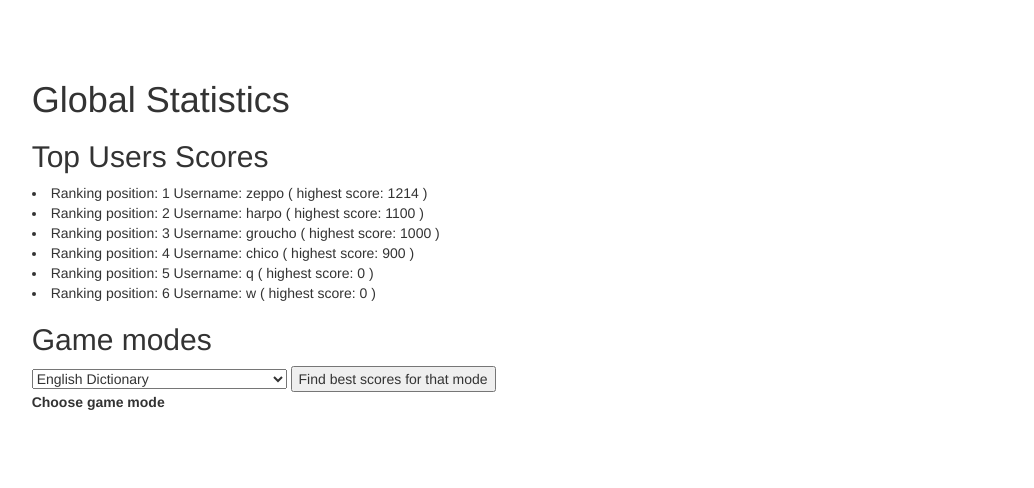
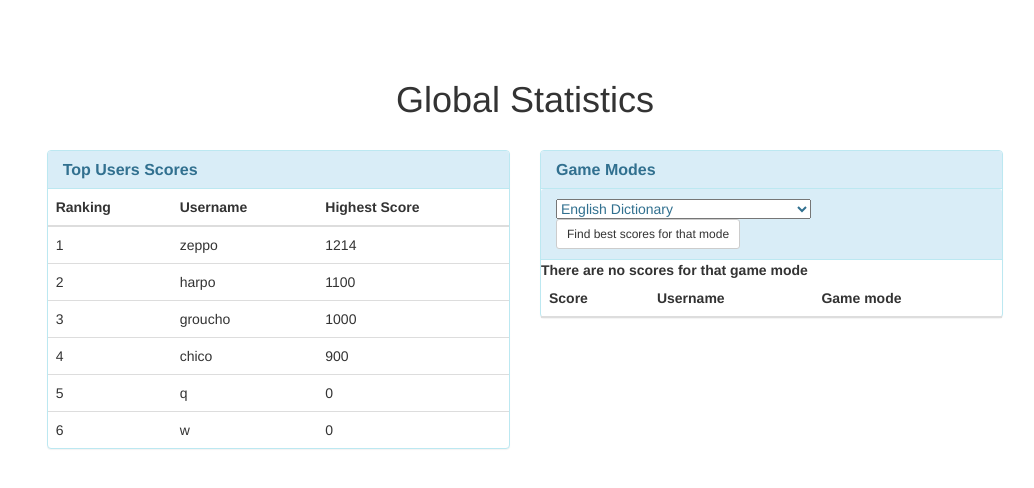
Before and after one commit to 2077929L/Keydash, a Django app: page /keydash/statistics_global/ in a window 1280 px wide. Shown: the part 50-538 px from the top of the page, without its empty margins (115-1149 px from the left). Run offline with Django 3.2, Linux system fonts and the light colour scheme; a user stored in the database is signed in; data comes from the database, SQL or seed files in the repository; both versions use the stored data as it was after the commit; lists and menus that the app fills with data are empty; some libraries are stand-ins or nearby versions.

Commit message:
Changed the layout of the global statistic template

```diff
--- a/keydash_app/views.py
+++ b/keydash_app/views.py
@@ -204,6 +204,10 @@
             profile.user_id = request.user.id
             if 'picture' in request.FILES:
                 profile.picture = request.FILES['picture']
+
+            # setting the ranking position
+            all_users = UserProfile.objects.all()
+            profile.ranking_position = len(all_users)
             profile.save()
             return HttpResponseRedirect('/keydash/friends_keydash/')
         else:
--- a/templates/keydash_app/friends_keydash.html
+++ b/templates/keydash_app/friends_keydash.html
@@ -16,7 +16,7 @@
 
 
     {% if other_users %}
-    Add to your Friends
+    <h2>Add to your Friends</h2>
     <ul>
         {% for other_user in other_users %}
             <li>User: {{ other_user.username }} <a href="{% url 'friendship_add_friend' other_user.username %}">add as friend</a> </li>
@@ -24,7 +24,8 @@
     </ul>
     {% endif %}
 
-    Find other users and add as friends
+    <br>
+    <h3>Find other users and add as friends</h3>
     <form>
         <input type="text" name="suggestion" value="" id="suggestion" />
     </form>
--- a/templates/keydash_app/profile_registration.html
+++ b/templates/keydash_app/profile_registration.html
@@ -17,7 +17,7 @@
             <form id="user_form" method="post" action="{% url 'add_profile' %}" enctype="multipart/form-data">
                 {% csrf_token %}
                 {{ profile_form.as_p }}
-                <input type="submit" name="submit" value="Submit Profile Details" />
+                <input type="submit" name="submit"  class="btn btn-lg btn-info"  value="Submit Profile Details" />
             </form>
     </div>
 {% endblock %}
--- a/templates/keydash_app/statistics_global.html
+++ b/templates/keydash_app/statistics_global.html
@@ -2,17 +2,53 @@
 
 {% block body_block %}
 
-    <h1>Global Statistics</h1>
-    <h2>Top Users Scores</h2>
+    <div align="center">
+        <h1>Global Statistics</h1><br>
+    </div>
+
+    {#Top users scores table#}
+    <div class="col-md-6">
+        <div class="panel panel-info">
+            <div class="panel-heading">
+                <h1 class="panel-title"><strong>Top Users Scores</strong></h1>
+            </div>
+
+            <table class="table table-hover" id="dev-table">
+                <thead>
+                <tr>
+                    <th>Ranking</th>
+                    <th>Username</th>
+                    <th>Highest Score</th>
+                </tr>
+                </thead>
+
+                <tbody>
                 {% if users %}
                     {% for user in users %}
-            <li>Ranking position: {{ user.ranking_position }} Username: {{ user.user }} ( highest score: {{ user.score_highest }} ) </li>
+                        <tr>
+                            <td>{{ user.ranking_position }}</td>
+                            <td>{{ user.user }}</td>
+                            <td>{{ user.score_highest }}</td>
+                        </tr>
                     {% endfor %}
                 {% else %}
+                    <tr>
                         <strong>There are no users present.</strong>
+                    </tr>
                 {% endif %}
+                </tbody>
+            </table>
+        </div>
+    </div>
 
-    <h2>Game modes</h2>
+
+    {# Game modes Scors table#}
+    <div class="col-md-6 ">
+        <div class="panel panel-info">
+            <div class="panel-heading">
+                <h1 class="panel-title"><strong>Game Modes</strong></h1>
+            </div>
+            <div class="panel-heading">
                 <form action="" method="post">
                     {% csrf_token %}
                     <select name="dropdown_game_mode">
@@ -20,17 +56,40 @@
                         <option value="rand_alpha">Random Alphanumeric</option>
                         <option value="rand_alpha_punc">Random Alphanumeric + Punctuation</option>
                         <option value="paragraph">Paragraph</option>
+                        <option value="typingflight">Typing Flight</option>
                     </select>
-        <input type="submit" value="Find best scores for that mode" />
+                    <input type="submit" class="btn btn-sm btn-default" value="Find best scores for that mode" />
                 </form>
 
+            </div>
+
+            <table class="table table-hover" id="dev-table">
+                <thead>
+                <tr>
+                    <th>Score</th>
+                    <th>Username</th>
+                    <th>Game mode</th>
+                </tr>
+                </thead>
+
+                <tbody>
                 {% if user_scores_for_game_mode %}
-        Game Mode: {{ game_mode }}
                     {% for score_game_mode in user_scores_for_game_mode %}
-            <li>Username: {{ score_game_mode.user }} score: {{ score_game_mode.score }}</li>
+                        <tr>
+                            <td>{{ score_game_mode.score }}</td>
+                            <td>{{ score_game_mode.user }}</td>
+                            <td>{{ game_mode }}</td>
+                        </tr>
                     {% endfor %}
                 {% else %}
-        <strong>Choose game mode </strong>
+                    <tr>
+                        <strong>There are no scores for that game mode</strong>
+                    </tr>
                 {% endif %}
+                </tbody>
+            </table>
+        </div>
+    </div>
+
 
 {% endblock %}
```
Also changed, not shown: db.sqlite3. Lines whose indentation alone changed are shown as unchanged.
